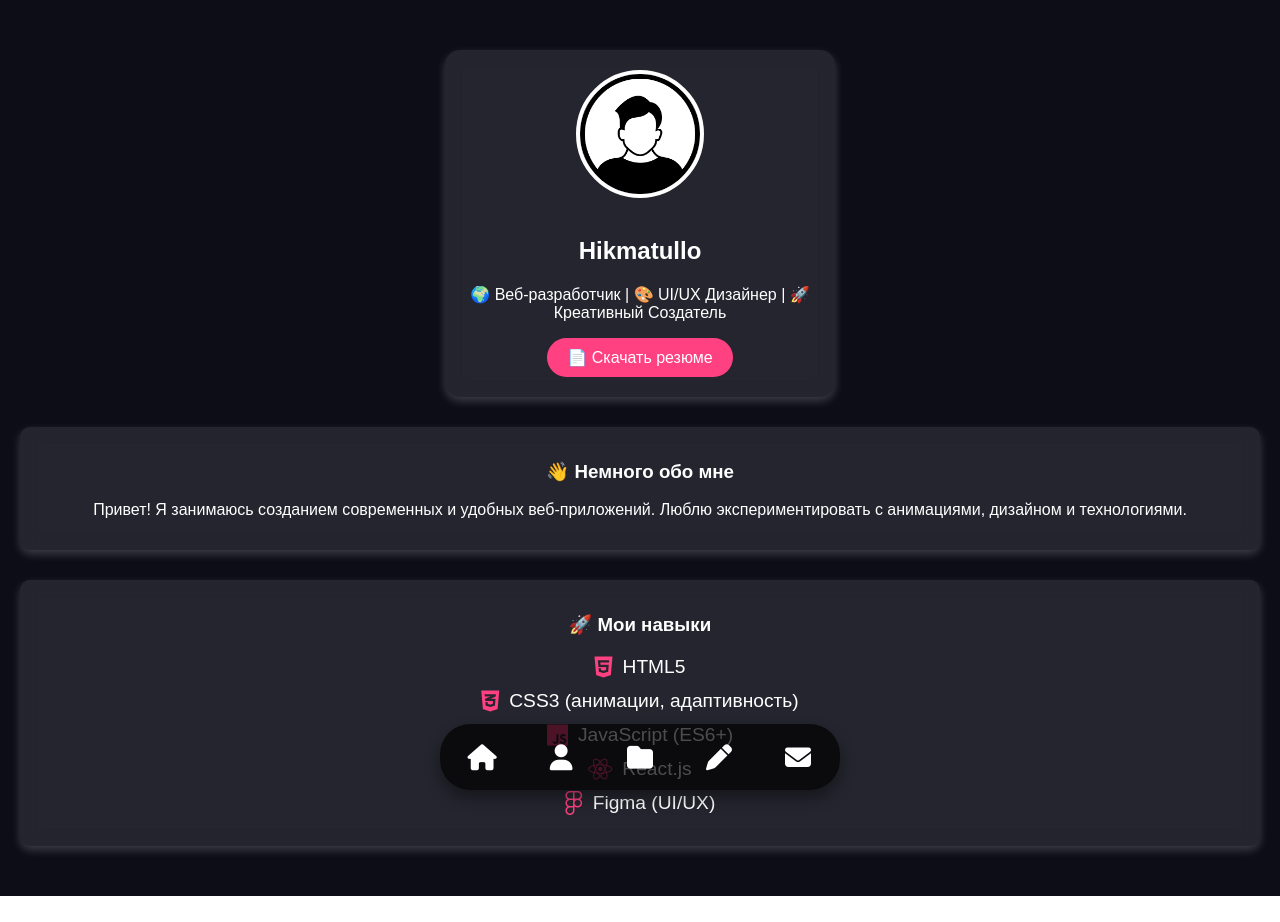
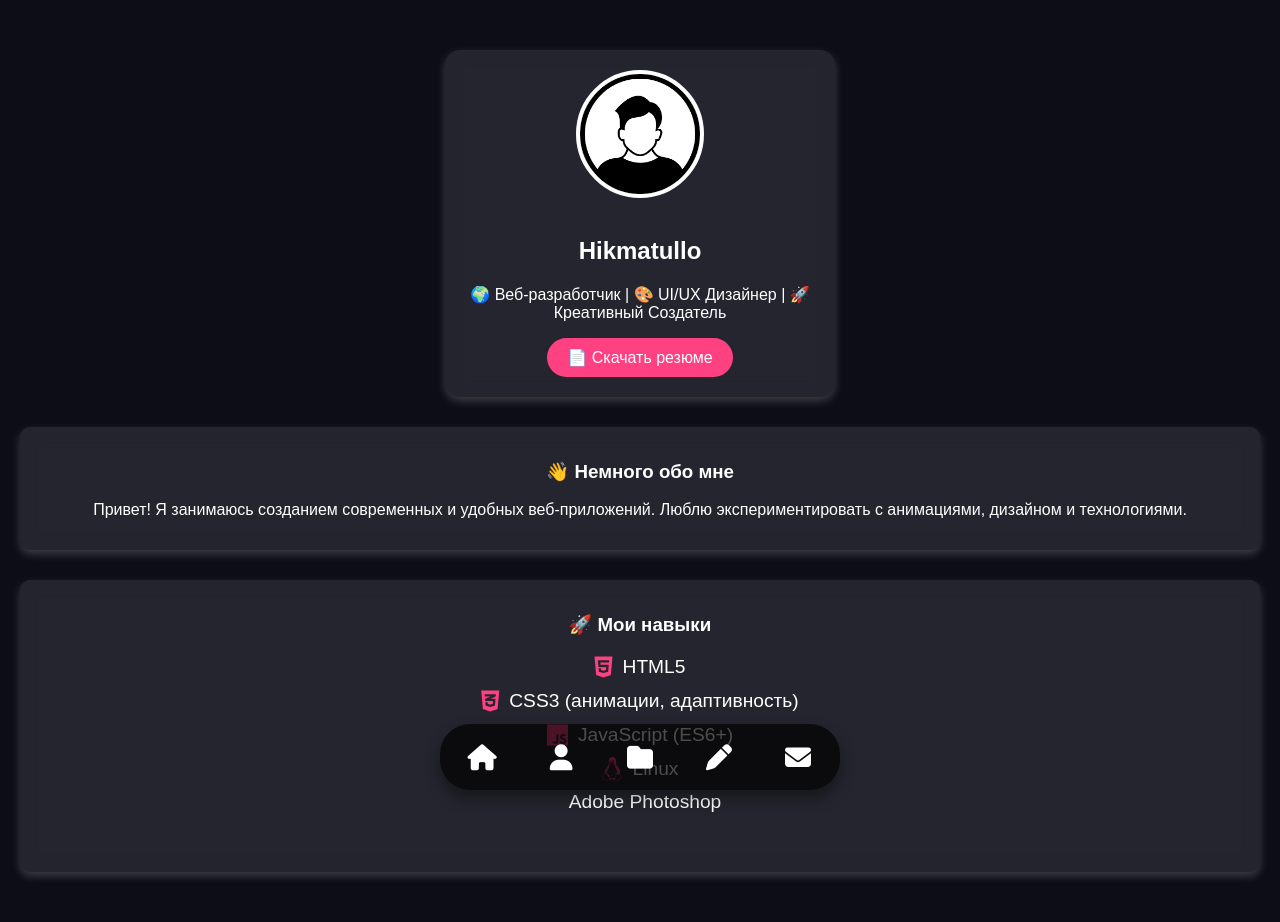
Before and after one commit to myphish666/MyApp, a plain HTML site: page about.html in a window 1280 px wide. Before the commit the page ends 896 px from the top, so only its background shows below. Drawn offline with Linux system fonts and the light colour scheme.

Commit message:
Update about.html

```diff
--- a/about.html
+++ b/about.html
@@ -37,8 +37,9 @@
                 <li><i class="fa-brands fa-html5"></i> HTML5</li>
                 <li><i class="fa-brands fa-css3-alt"></i> CSS3 (анимации, адаптивность)</li>
                 <li><i class="fa-brands fa-js"></i> JavaScript (ES6+)</li>
-                <li><i class="fa-brands fa-react"></i> React.js</li>
-                <li><i class="fa-brands fa-figma"></i> Figma (UI/UX)</li>
+                <li><i class="fa-brands fa-linux"></i> Linux</li>
+                <li><i class="fa-duotone fa-regular fa-paintbrush-pencil"></i> Adobe Photoshop</li>
+                <i class="fa-duotone fa-regular fa-paintbrush-pencil"></i>
             </ul>
         </div>
     </div>
```
